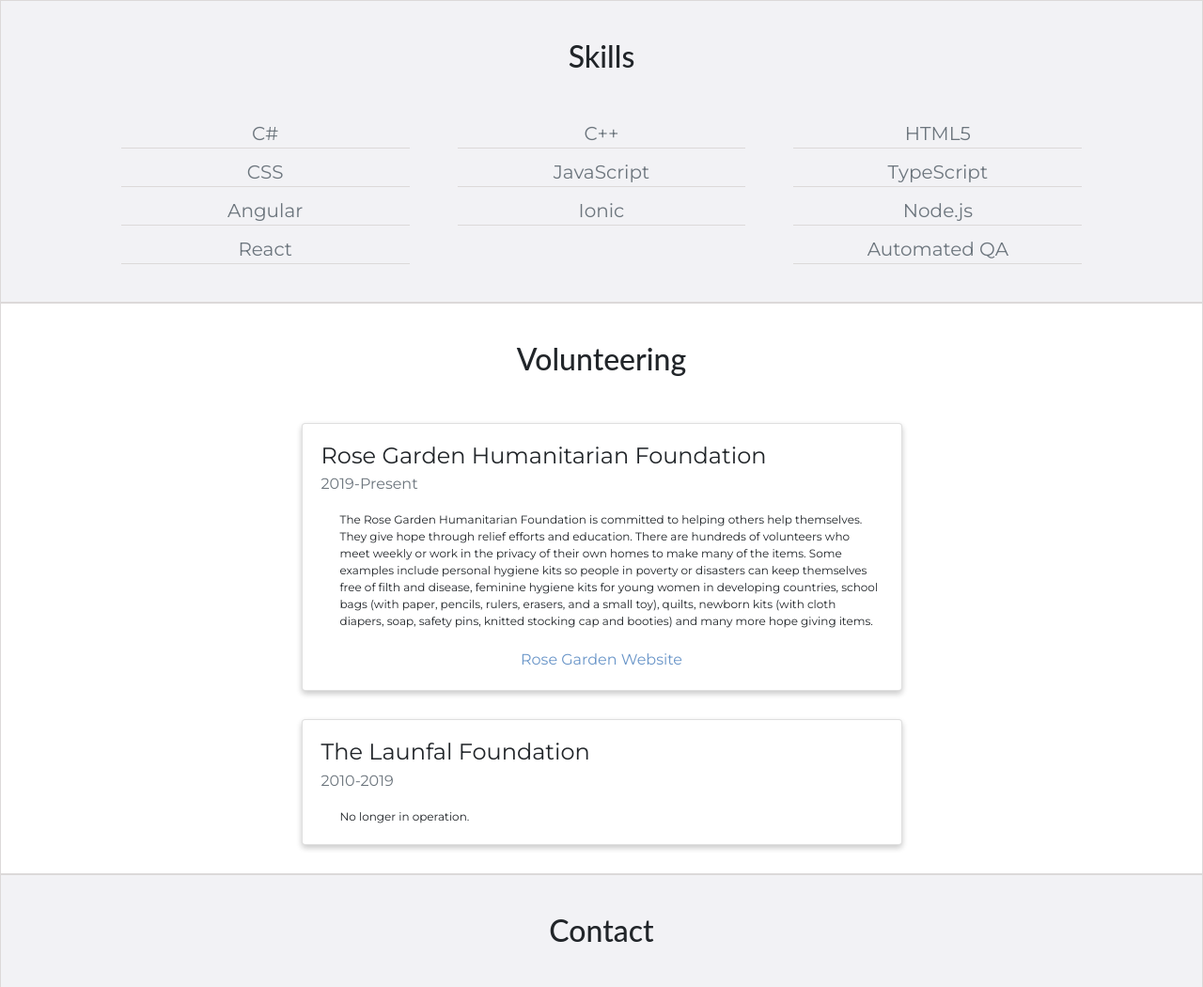
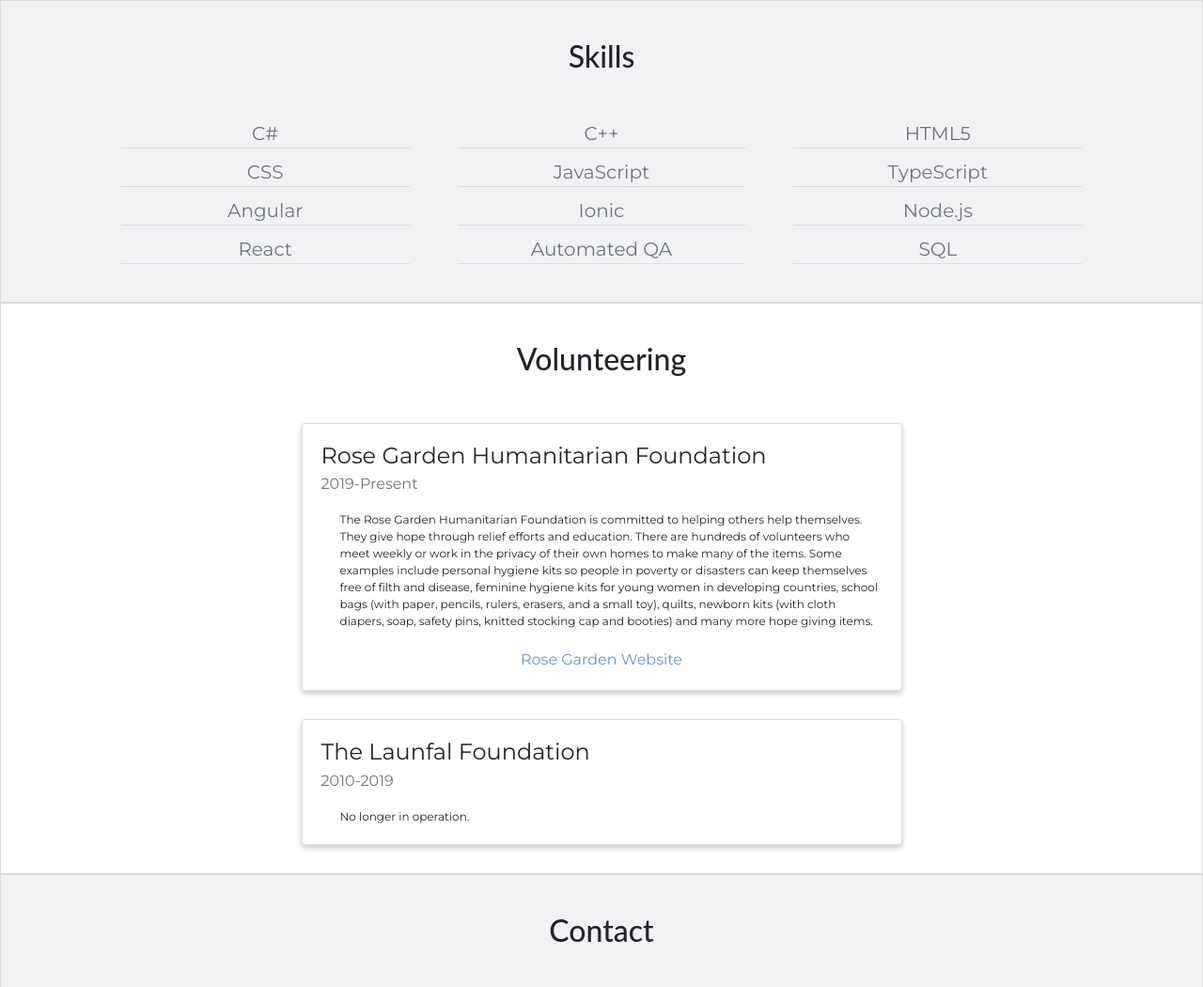
Before and after one commit to CameronAshby/Portfolio-Resume, a plain HTML site: page index.html in a window 1280 px wide. Shown: the part 3467-4517 px from the top of the page at 94% size. Drawn offline with nearby package versions, Linux system fonts and the light colour scheme.

Commit message:
Update index.html

```diff
--- a/index.html
+++ b/index.html
@@ -222,6 +222,7 @@
                     <div class="skillsListItem">Node.js</div>
                     <div class="skillsListItem">React</div>
                     <div class="skillsListItem">Automated QA</div>
+                    <div class="skillsListItem">SQL</div>
                 </div>
             </div>
         </div>
```
